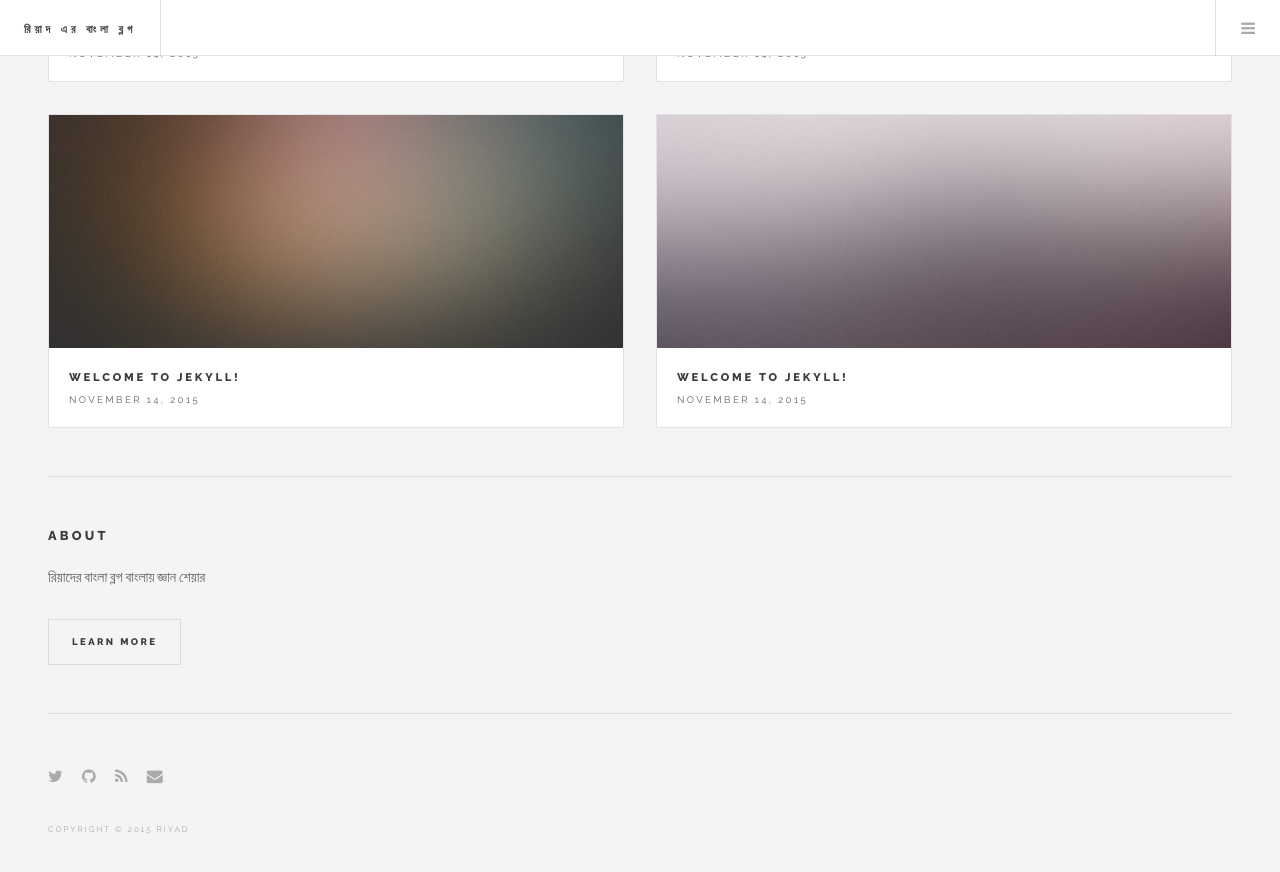
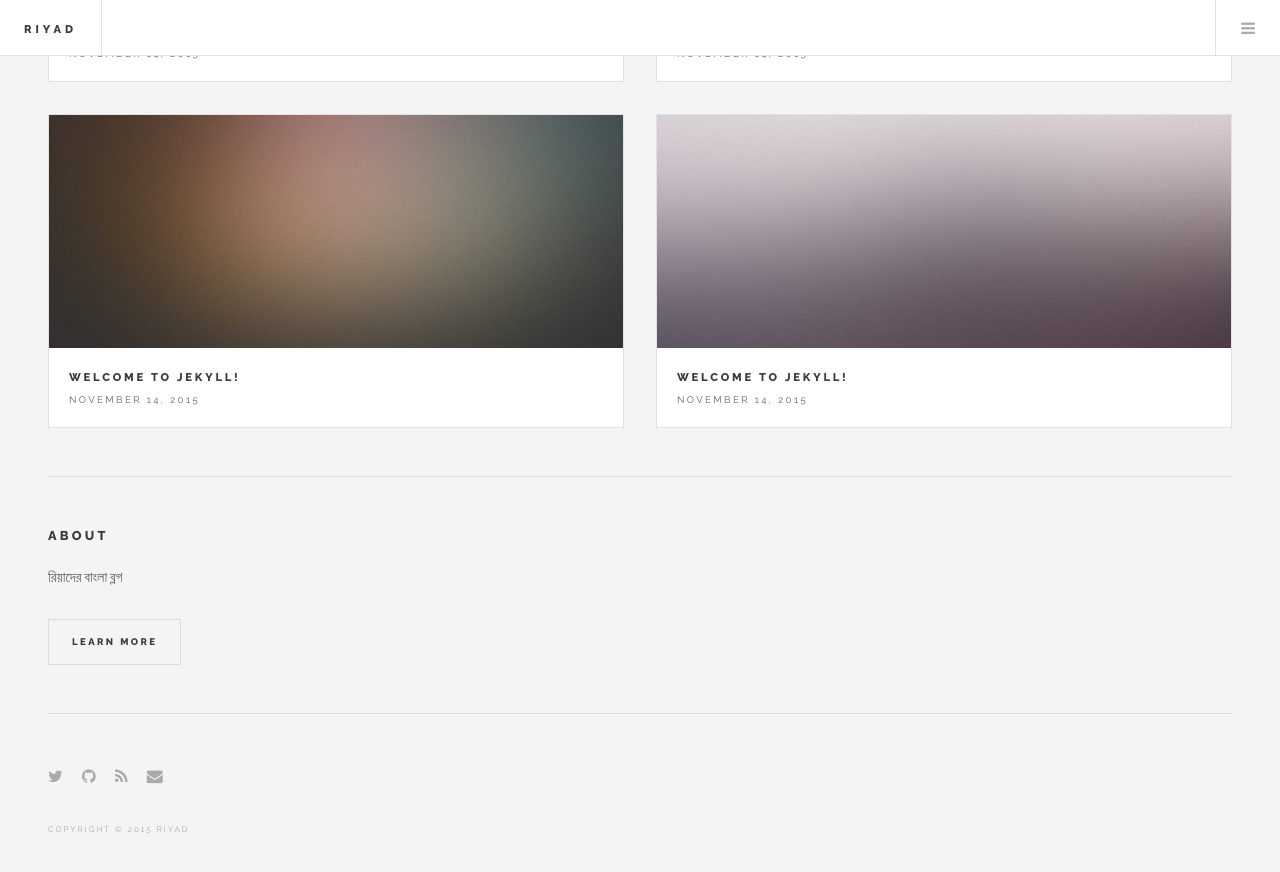
Before and after one commit to RiyadRir/Bangla-Blog, a Jekyll site: the page built from index.html, in a window 1280 px wide and 900 px high, scrolled down 4461 px. Shown: the top 872 px of the window. Built offline with Jekyll 4.4.1, drawn with Linux system fonts in a browser that asks for light colours; the list of posts is cut into pages by our own code; some of the changed text lies outside the part shown.

Commit message:
update config

```diff
--- a/_config.yml
+++ b/_config.yml
@@ -1,8 +1,8 @@
 # Site settings
-title: রিয়াদ এর বাংলা ব্লগ
+title: Riyad
 email: riyad.rir@gmail.com
 description: > # this means to ignore newlines until "baseurl:"
-  রিয়াদের বাংলা ব্লগ বাংলায় জ্ঞান শেয়ার
+  রিয়াদের বাংলা ব্লগ
 baseurl: "" # the subpath of your site, e.g. /blog/
 # url: "http://yourdomain.com" # the base hostname & protocol for your site
 twitter_username: riyadrir
```
